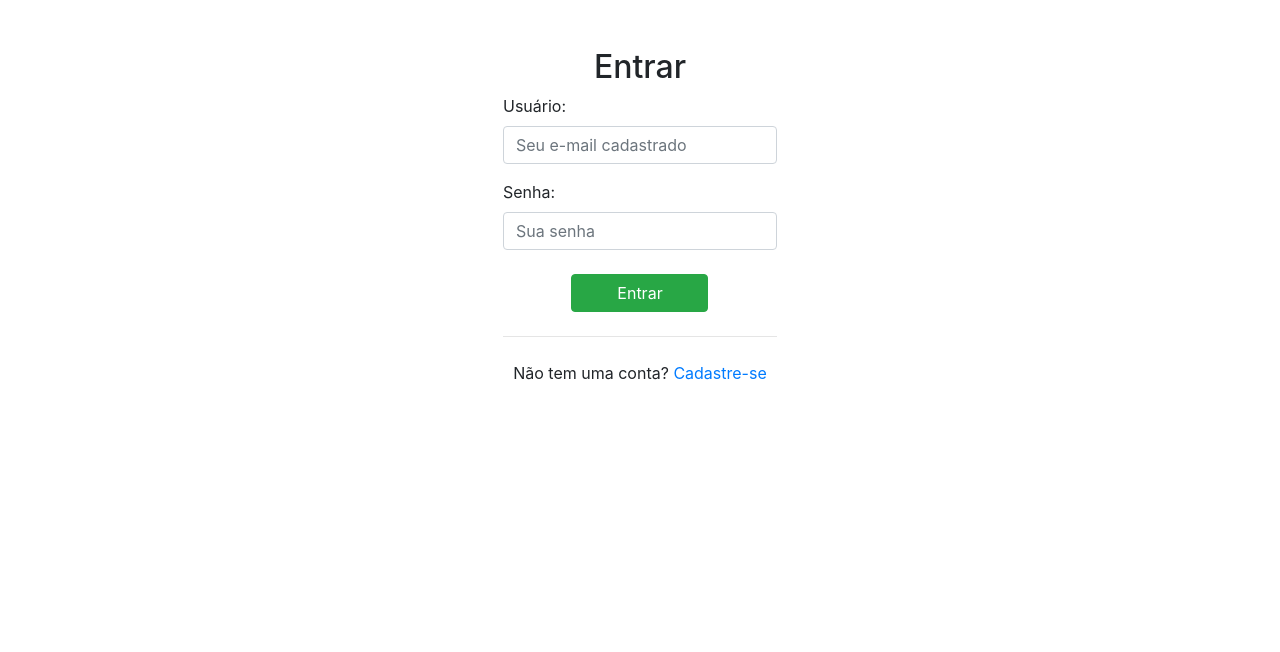
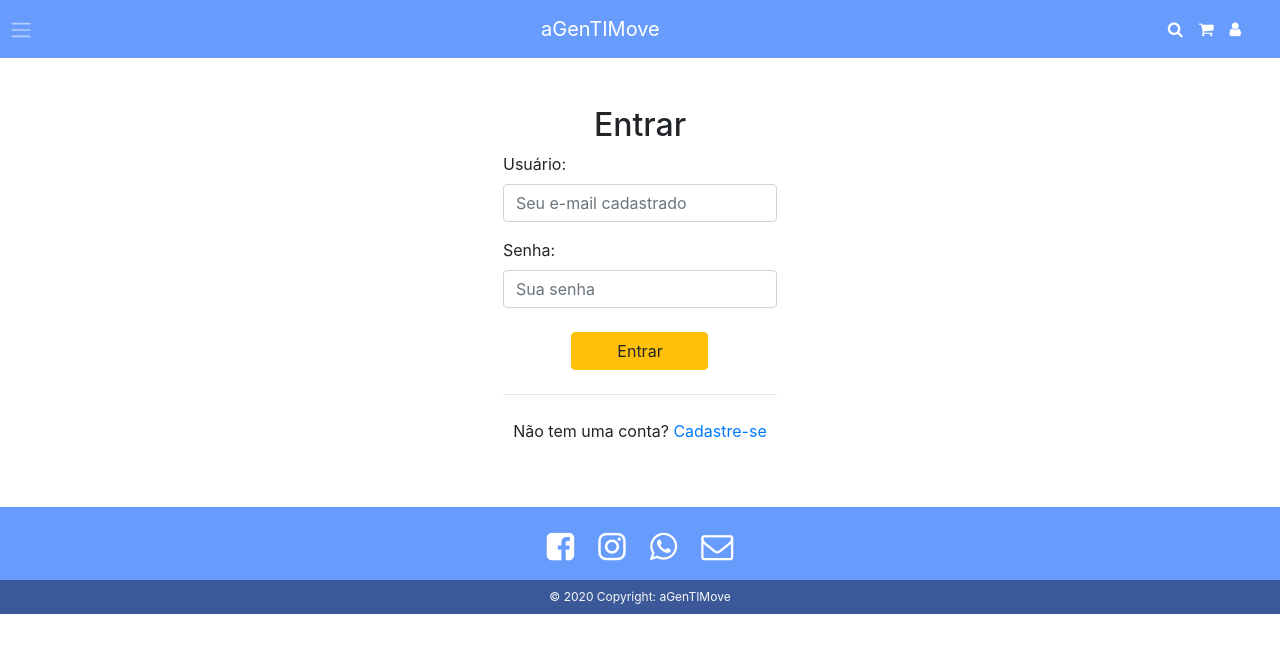
Before and after one commit to Igorgll/aGenTIMove-front, an Angular app: page /#/login in a window 1280 px wide. Shown: the top 652 px of the page. Built offline with nearby package versions, Linux system fonts and the light colour scheme.

Commit message:
@carolinaltorres [Task: Changing colors of footer and menu]

```diff
--- a/src/app/app.component.html
+++ b/src/app/app.component.html
@@ -1,4 +1,5 @@
-<!-- <app-menu *ngIf="auth.logado()"></app-menu> -->
+<app-menu></app-menu>
 
 <router-outlet></router-outlet>
- <!-- <app-rodape *ngIf="auth.logado()"></app-rodape> -->
+
+<app-rodape></app-rodape>
--- a/src/app/login/login.component.html
+++ b/src/app/login/login.component.html
@@ -14,7 +14,7 @@
                           </div>
 
                           <div class="d-flex justify-content-center ">
-                              <button class="btn btn-success w-50 mt-2 mb-0" (click)="entrar()">Entrar</button>
+                              <button class="btn btn-warning w-50 mt-2 mb-0" (click)="entrar()">Entrar</button>
                           </div>
 
                           <hr class="my-4">
--- a/src/app/menu/menu.component.css
+++ b/src/app/menu/menu.component.css
@@ -0,0 +1,3 @@
+.cor{
+  background-color:#689CFC;
+}
--- a/src/app/menu/menu.component.html
+++ b/src/app/menu/menu.component.html
@@ -1,4 +1,4 @@
-<nav class="navbar navbar-expand-lg navbar-light bg-light">
+<nav class="navbar navbar-expand-lg navbar-dark cor">
   <div class="row w-100 d-flex justify-content-between align-items-center">
     <ul class="navbar-nav ">
       <li class="nav-item dropdown">
@@ -13,14 +13,14 @@
       </li>
     </ul>
     <div class="navbar-brand m-0">
-      <a href="#">aGenTIMove</a>
+      <a href="#" class="text-white">aGenTIMove</a>
     </div>
     <div class=" ">
       <ul class="navbar-nav ml-auto d-flex align-items-center">
         <li class="nav-item">
-          <i class="fa fa-search px-2" aria-hidden="true"></i>
-          <i class="fa fa-shopping-cart px-2" aria-hidden="true"></i>
-          <i class="fa fa-user px-2" aria-hidden="true"></i>
+          <i class="fa fa-search px-2 text-white" aria-hidden="true"></i>
+          <i class="fa fa-shopping-cart px-2 text-white" aria-hidden="true"></i>
+          <i class="fa fa-user px-2 text-white" aria-hidden="true"></i>
         </li>
       </ul>
     </div>
--- a/src/app/rodape/rodape.component.css
+++ b/src/app/rodape/rodape.component.css
@@ -1,23 +1,51 @@
 #redes {
     list-style: none;
+}
+
+.socialsFacebook{
+    color: #ffffff;
+    font-size: 2rem;
 }
 
 .socialsFacebook:hover{
     color: #3b5998;
 }
 
-.socialsInstagram:hover{
-    color: #fefefe;
+.socialsInstagram{
+    color: #ffffff;
+    font-size: 2rem;
 }
 
-.socialsLinkedin:hover{
-    color: #0e76a8;
+.socialsInstagram:hover{
+    color: #b34597;
+}
+
+.socialsWhatsapp{
+    color: #ffffff;
+    font-size: 2rem;
 }
 
 .socialsWhatsapp:hover{
     color:#075E54;
 }
 
+.socialsEmail{
+    color: #ffffff;
+    font-size: 2rem;
+}
+
 .socialsEmail:hover{
-    color:black;
+    color: #bb3b3b;
 }
+
+.cor{
+    background-color:#689CFC;
+}
+
+.corr{
+    background-color: #3b5998;
+}
+
+.tam{
+    font-size: 12px;
+}
--- a/src/app/rodape/rodape.component.html
+++ b/src/app/rodape/rodape.component.html
@@ -1,37 +1,36 @@
-<footer class="page-foote bg-secondary pt-4">
+<footer class="page-foote cor pt-4">
 
     <div class="container">
         <div class="row d-flex">
             <div class="col-md-12 d-flex justify-content-center mb-3">
                 <li id="redes">
                     <a href="https://www.facebook.com/generationbrasil" target="_blank" class="iconFacebook mr-4">
-                        <i class="fa fa-facebook-square display-4 socialsFacebook" aria-hidden="true"></i>
+                        <i class="fa fa-facebook-square socialsFacebook" aria-hidden="true"></i>
                     </a>
                 </li>
 
                 <li id="redes">
                     <a href="" target="_blank" class="iconInstagram mr-4">
-                          <i class="fa fa-instagram display-4 socialsInstagram" aria-hidden="true"></i>
+                        <i class="fa fa-instagram socialsInstagram" aria-hidden="true"></i>
                     </a>
                 </li>
 
                 <li id="redes">
-                    <a href="#" target="_blank"
-                        class="iconWhatsapp">
-                        <i class="fa fa-whatsapp display-4 socialsWhatsapp mr-4" aria-hidden="true"></i>
+                    <a href="#" target="_blank" class="iconWhatsapp mr-4">
+                        <i class="fa fa-whatsapp socialsWhatsapp" aria-hidden="true"></i>
                     </a>
                 </li>
 
                 <li id="redes">
                     <a href="" target="_blank" class="iconEmail">
-                        <i class="fa fa-envelope-o display-4 socialsEmail" aria-hidden="true"></i>
+                        <i class="fa fa-envelope-o socialsEmail" aria-hidden="true"></i>
                     </a>
                 </li>
             </div>
         </div>
     </div>
 
-  <div class="footer-copyright bg-dark text-center py-3">
+    <div class="footer-copyright text-center py-2 tam corr">
         <span class="text-light"> © 2020 Copyright: </span>
         <a class="text-light" target="_blank" href="https://github.com/ProjetoIntegradorGen">aGenTIMove</a>
     </div>
```
Lines whose indentation alone changed are shown as unchanged.
